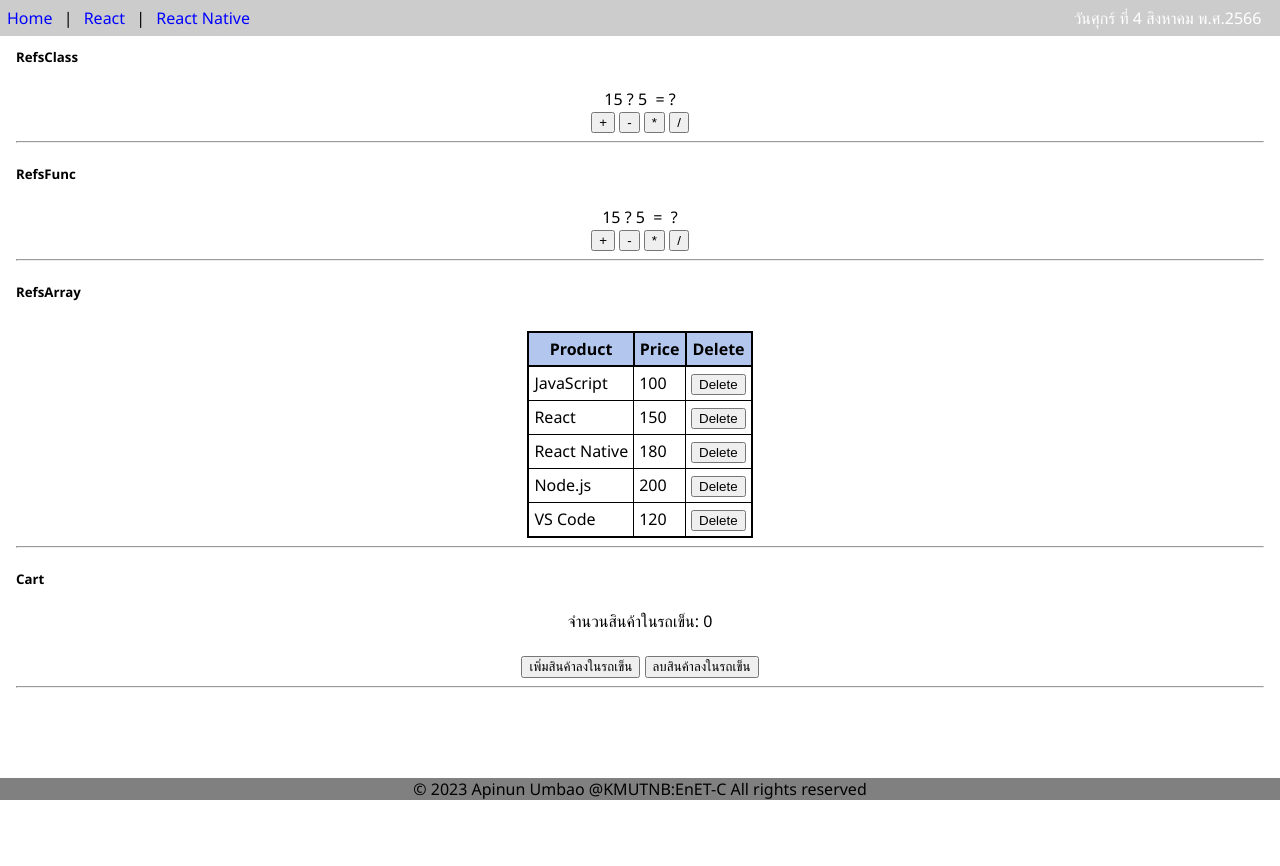
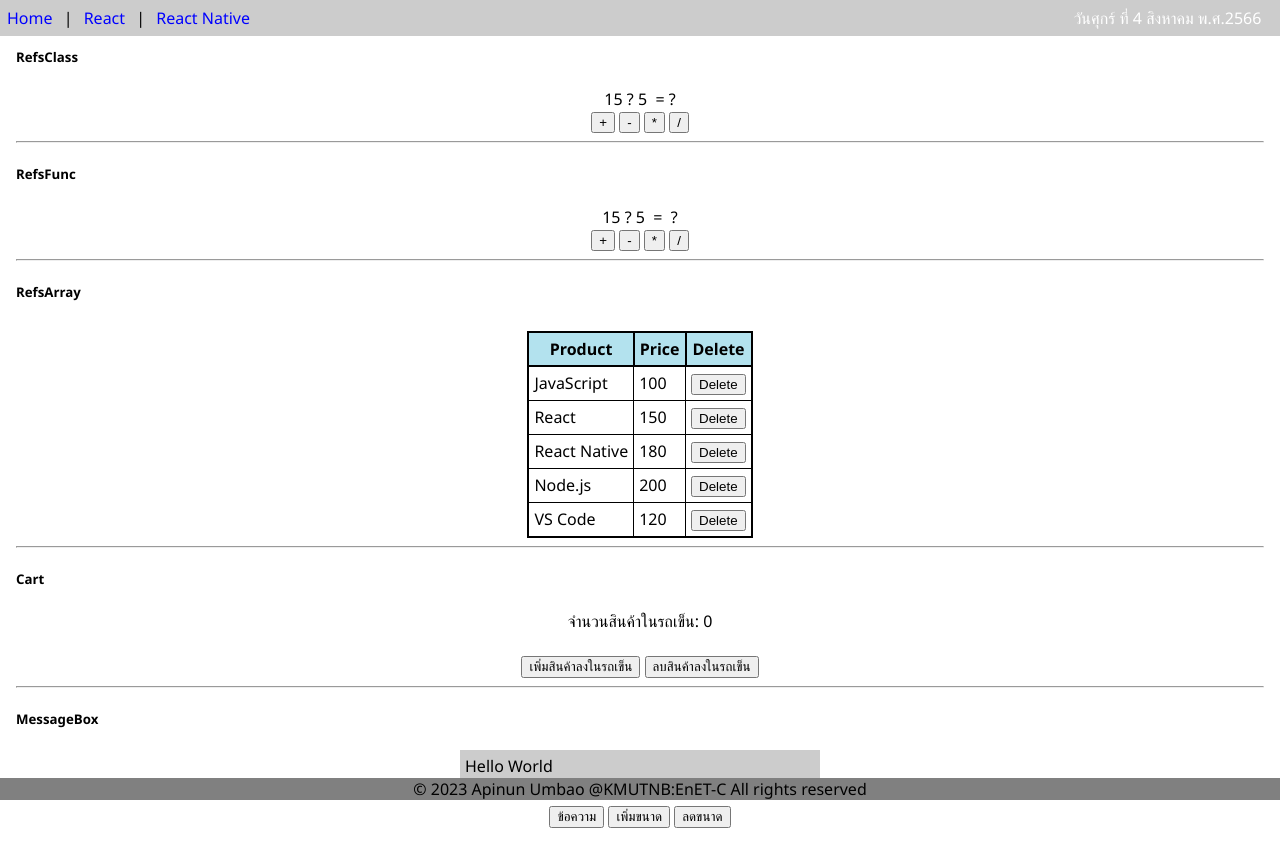
Before and after one commit to NoteAP00/ReactClass_KMUTNB, a React (Create React App) app in the folder app1/: page / in a window 1280 px wide. Shown: the top 866 px of the page. Before the commit the page ends 800 px from the top, so only its background shows below. Built offline with nearby package versions, Linux system fonts and the light colour scheme.

Commit message:
Add state-function

```diff
--- a/app1/src/App.css
+++ b/app1/src/App.css
@@ -6,6 +6,7 @@
   margin: 0;
   padding: 0 1rem;
   margin-top: 3rem;
+  margin-bottom: 3rem;
 }
 
 
@@ -83,7 +84,7 @@
 th{
   border: 2px solid black;
   color: rgb(0, 0, 0);
-  background-color: #b3c7ee;
+  background-color: #b3e2ee;
 }
 
 @keyframes App-logo-spin {
--- a/app1/src/App.js
+++ b/app1/src/App.js
@@ -15,6 +15,7 @@
 import RefsFunc from './refs-func';
 import RefsArray from './refs-array';
 import Cart from './state-class';
+import MessageBox from './state-func';
 function App() {
   return (
     <>
@@ -76,6 +77,9 @@
       <h5>Cart</h5>
       <Cart/>
       <hr/>
+      <h5>MessageBox</h5>
+      <MessageBox/>
+      <br/>
 
       </div>
       <Footer />
--- a/app1/src/refs-class.js
+++ b/app1/src/refs-class.js
@@ -11,6 +11,7 @@
         let op = ev.target.innerText
         let n1 = parseInt(this.num1.current.innerText)
         let n2 = parseInt(this.num2.current.innerText)
+        // eslint-disable-next-line
         let r = eval(`${n1} ${op} ${n2}`)
         this.result.current.innerText = r
         this.operator.current.innerText = op
--- /dev/null
+++ b/app1/src/state-func.js
@@ -0,0 +1,38 @@
+import React , {useState} from "react";
+
+export default function MessageBox(){
+    let [text,setText] = useState('Hello World')
+    let [size,setSize] = React.useState(16)
+
+    const onClickSetText = () => {
+        let t = prompt('กำหนดข้อความ')
+        if (t){
+            setText(t)
+        }
+    }
+
+    const onClickZoomIn = () => {
+        let newSize = size + 1
+        setSize(newSize)
+    }
+
+    let msgboxStyle = {
+        display: 'inline-block',
+        width: 350 ,
+        fontSize: size ,
+        backgroundColor: '#ccc' ,
+        padding: 5 ,
+        textAlign: 'left'
+    }
+
+    return(
+        <div style={{textAlign:'center',marginTop:20}}>
+            <div style={msgboxStyle}>
+                {text}
+            </div><br/><br/>
+            <button onClick={onClickSetText}>ข้อความ</button>&nbsp;
+            <button onClick={onClickZoomIn}>เพิ่มขนาด</button>&nbsp;
+            <button onClick={() => setSize(size - 1)}>ลดขนาด</button>
+        </div>
+    )
+}
```
